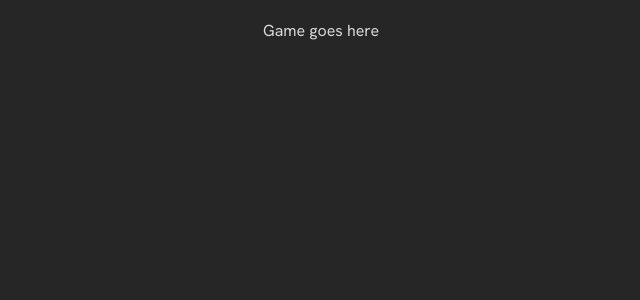
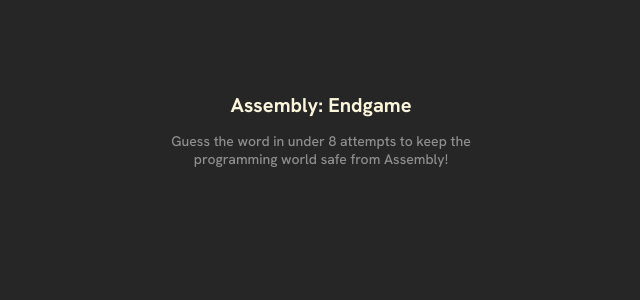
Before and after one commit to jhhh911/Assembly, a React (Vite) app: page / in a window 1280 px wide. Shown: the top 300 px of the page, without its empty margins (319-959 px from the left). Built offline with nearby package versions, Linux system fonts and the light colour scheme.

Commit message:
Completed header section

```diff
--- a/src/App.jsx
+++ b/src/App.jsx
@@ -1,10 +1,13 @@
-import React from "react"
+import React from "react";
 
 export default function Hangman() {
-
   return (
-    <main>
-      Game goes here
-    </main>
-  )
+    <header>
+      <h1>Assembly: Endgame</h1>
+      <p>
+        Guess the word in under 8 attempts to keep the <br />
+        programming world safe from Assembly!
+      </p>
+    </header>
+  );
 }
--- a/src/index.css
+++ b/src/index.css
@@ -12,3 +12,19 @@ body {
   display: flex;
   justify-content: center;
 }
+
+header {
+  text-align: center;
+  margin-top: 4.5em;
+  font-weight: 500;
+}
+
+header h1 {
+  font-size: 1.25rem;
+  color: #f9f4da;
+}
+
+header p {
+  font-size: .875rem;
+  color: #8e8e8e;
+}
```
